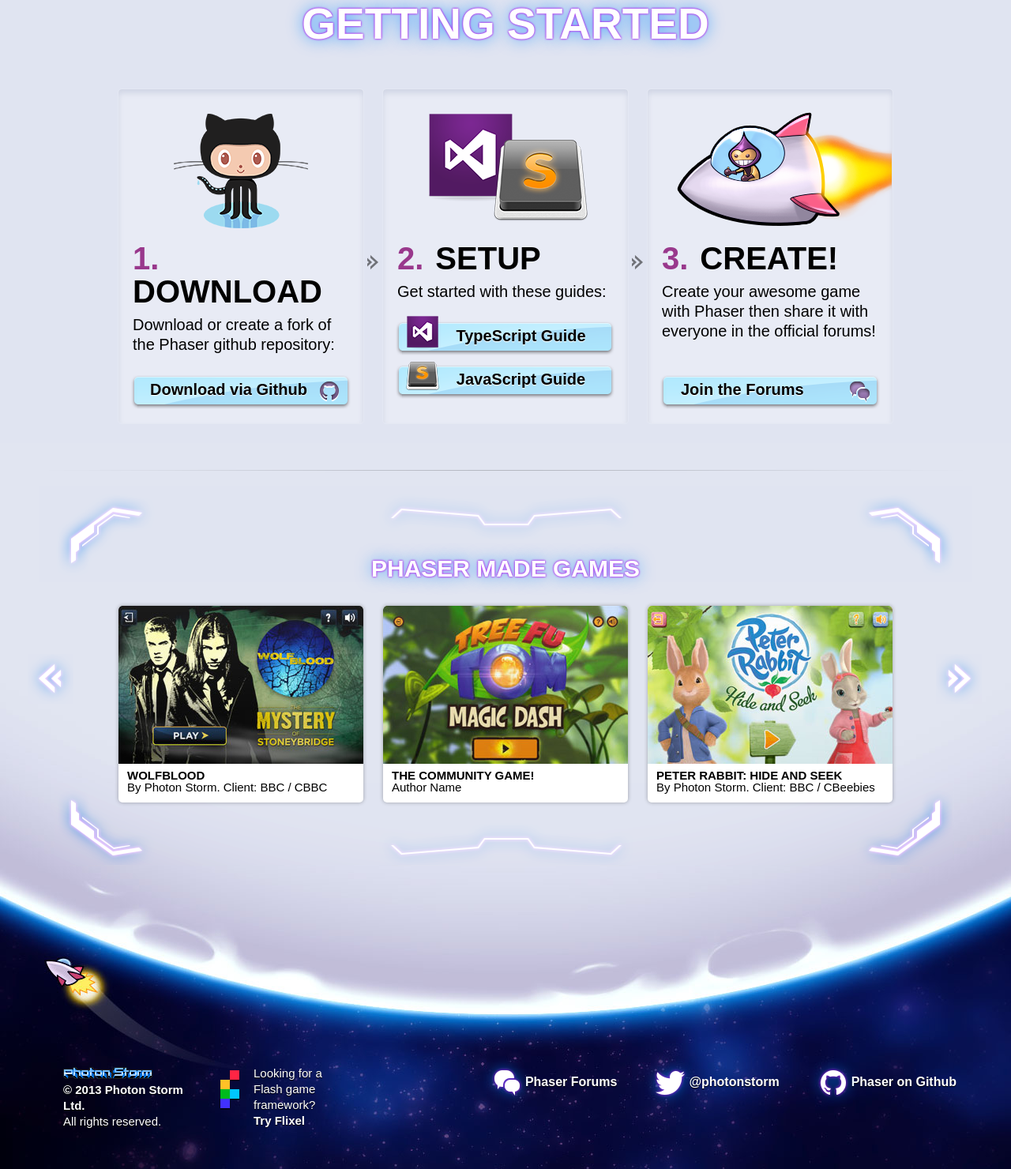
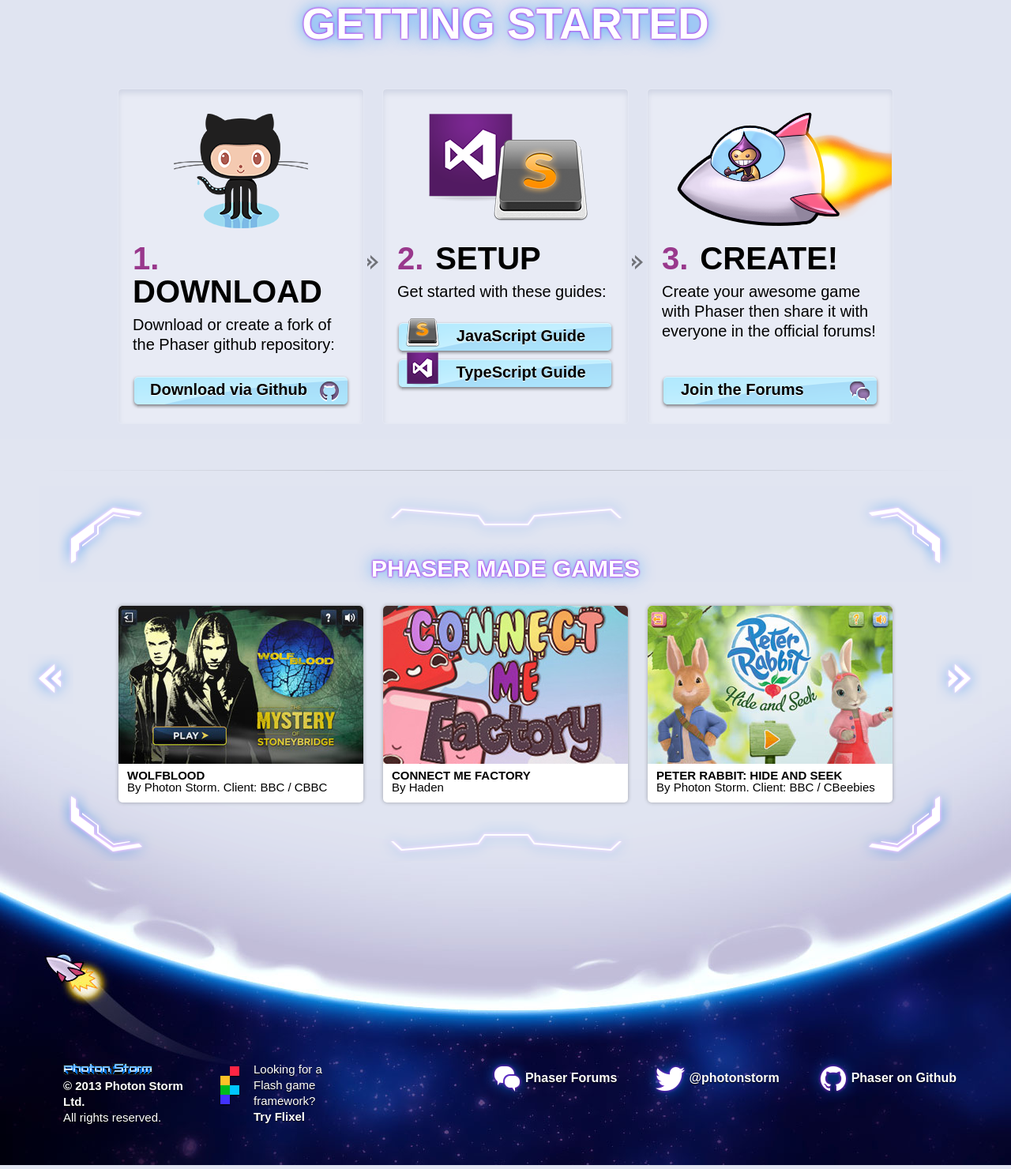
Before and after one commit to SebMoi/phaser-site, a PHP site: page / in a window 1280 px wide. Shown: the part 1257-2737 px from the top of the page at 79% size. Run offline with PHP 8.4, Linux system fonts and the light colour scheme; some libraries are stand-ins or nearby versions.

Commit message:
Updated screen shots

```diff
--- a/index.php
+++ b/index.php
@@ -2,7 +2,7 @@
 <html lang="en">
 <head>
 	<meta charset="utf-8">
-	<title>phaser - HTML5 game framework</title>
+	<title>Phaser - Desktop and Mobile HTML5 game framework</title>
 	<meta name="description" content="A free, fast and flexible framework for HTML5 game creation">
 	<link media="all" rel="stylesheet" href="css/all.css">
 	<link rel="author" href="https://plus.google.com/106676047029022880747/"/>
@@ -14,7 +14,7 @@
 	<script src="js/jquery.main.js"></script>
 	<!--[if IE]><script src="js/ie.js"></script><![endif]-->
 	<script src="//use.typekit.net/fmc0gtt.js"></script>
-	<script >try{Typekit.load();}catch(e){}</script>
+	<script>try{Typekit.load();}catch(e){}</script>
 </head>
 <body>
 	<?php include_once("ga.php") ?>
@@ -173,7 +173,7 @@
 									<a class="open" href="#">Developer Support</a>
 									<div class="popup">
 										<h2>Developer Support</h2>
-										<p>We use Phaser every day on our many client projects. As a result it's constantly evolving and improving and we jump on bugs and pull requests quickly. This is a living, breathing framework maintained by a commercial company with custom feature development and support packages available.</p>
+										<p>We use Phaser every day on our many client projects. As a result it's constantly evolving and improving and we jump on bugs and pull requests quickly. This is a living, breathing framework maintained by a commercial company with custom feature development and support packages available. We live and breathe HTML5 games.</p>
 									</div>
 								</div>
 							</li>
@@ -201,8 +201,8 @@
 							<h2><mark>2.</mark> Setup</h2>
 							<p>Get started with these guides:</p>
 							<div class="button-frame">
+								<a href="#comingsoon" class="button item-03"><span>JavaScript Guide</span></a>
 								<a href="#comingsoon" class="button item-02"><span>TypeScript Guide</span></a>
-								<a href="#comingsoon" class="button item-03"><span>JavaScript Guide</span></a>
 							</div>
 						</div>
 						<div class="box three">
@@ -219,50 +219,56 @@
 							<div class="slideset">
 								<div class="slide">
 									<figure>
-										<a href="#"><img src="images/img-04.jpg" width="310" height="200" alt="image description"></a>
-										<figcaption><strong class="title"><a href="#">Wolfblood</a></strong>By Photon Storm. Client: BBC / CBBC</figcaption>
+										<a href="http://www.photonstorm.com/html5/clients/our-largest-html5-game-to-date-wolfblood-the-mystery-of-stoneybridge-for-cbbc"><img src="images/shot-wolfblood.jpg" width="310" height="200" alt="Wolfblood: The Mystery of Stoneybridge"></a>
+										<figcaption><strong class="title"><a href="http://www.photonstorm.com/html5/clients/our-largest-html5-game-to-date-wolfblood-the-mystery-of-stoneybridge-for-cbbc">Wolfblood</a></strong>By Photon Storm. Client: BBC / CBBC</figcaption>
 									</figure>
 								</div>
 								<div class="slide">
 									<figure>
-										<a href="#"><img src="images/img-03.jpg" width="310" height="200" alt="image description"></a>
-										<figcaption><strong class="title"><a href="#">the community game!</a></strong>Author Name</figcaption>
+										<a href="http://www.html5gamedevs.com/topic/1223-connect-me-factory-my-phaser-game/"><img src="images/shot-connect-me.jpg" width="310" height="200" alt="Connect Me Factory"></a>
+										<figcaption><strong class="title"><a href="http://www.html5gamedevs.com/topic/1223-connect-me-factory-my-phaser-game/">Connect Me Factory</a></strong>By Haden</figcaption>
 									</figure>
 								</div>
 								<div class="slide">
 									<figure>
-										<a href="#"><img src="images/img-02.jpg" width="310" height="200" alt="image description"></a>
-										<figcaption><strong class="title"><a href="#">Peter Rabbit: Hide and Seek</a></strong>By Photon Storm. Client: BBC / CBeebies</figcaption>
+										<a href="http://www.photonstorm.com/games/peter-rabbit-hide-and-seek"><img src="images/shot-peterrabbit.jpg" width="310" height="200" alt="Peter Rabbit: Hide and Seek"></a>
+										<figcaption><strong class="title"><a href="http://www.photonstorm.com/games/peter-rabbit-hide-and-seek">Peter Rabbit: Hide and Seek</a></strong>By Photon Storm. Client: BBC / CBeebies</figcaption>
 									</figure>
 								</div>
 								<div class="slide">
 									<figure>
-										<a href="#"><img src="images/img-04.jpg" width="310" height="205" alt="image description"></a>
-										<figcaption><strong class="title"><a href="#">Wolfblood</a></strong>By Photon Storm. Client: BBC / CBBC</figcaption>
+										<a href="http://www.photonstorm.com/games/sarah-and-duck-jigsaw"><img src="images/shot-sarahandduck.jpg" width="310" height="200" alt="Sarah and Duck: Jigsaw"></a>
+										<figcaption><strong class="title"><a href="http://www.photonstorm.com/games/sarah-and-duck-jigsaw">Sarah and Duck: Jigsaw</a></strong>By Photon Storm. Client: BBC / CBeebies</figcaption>
 									</figure>
 								</div>
 								<div class="slide">
 									<figure>
-										<a href="#"><img src="images/img-03.jpg" width="310" height="205" alt="image description"></a>
-										<figcaption><strong class="title"><a href="#">the community game!</a></strong>Author Name</figcaption>
+										<a href="http://www.ludumdare.com/compo/ludum-dare-27/?action=preview&amp;uid=25563"><img src="images/shot-okai.jpg" width="310" height="200" alt="OKAI"></a>
+										<figcaption><strong class="title"><a href="http://www.ludumdare.com/compo/ludum-dare-27/?action=preview&amp;uid=25563">OKAI</a></strong>By NoNameNoSocks</figcaption>
 									</figure>
 								</div>
 								<div class="slide">
 									<figure>
-										<a href="#"><img src="images/img-02.jpg" width="310" height="205" alt="image description"></a>
-										<figcaption><strong class="title"><a href="#">Peter Rabbit: Hide and Seek</a></strong>By Photon Storm. Client: BBC / CBeebies</figcaption>
+										<a href="http://www.gamepyong.com/til_death/"><img src="images/shot-tildeath.jpg" width="310" height="200" alt="Til Death"></a>
+										<figcaption><strong class="title"><a href="http://www.gamepyong.com/til_death/">Til Death</a></strong>By GamePyong</figcaption>
 									</figure>
 								</div>
 								<div class="slide">
 									<figure>
-										<a href="#"><img src="images/img-04.jpg" width="310" height="205" alt="image description"></a>
-										<figcaption><strong class="title"><a href="#">Wolfblood</a></strong>By Photon Storm. Client: BBC / CBBC</figcaption>
+										<a href="http://www.gamepyong.com/caveman_calamity/"><img src="images/shot-caveman.jpg" width="310" height="200" alt="Caveman Calamity"></a>
+										<figcaption><strong class="title"><a href="http://www.gamepyong.com/caveman_calamity/">Caveman Calamity</a></strong>By GamePyong</figcaption>
 									</figure>
 								</div>
 								<div class="slide">
 									<figure>
-										<a href="#"><img src="images/img-03.jpg" width="310" height="205" alt="image description"></a>
-										<figcaption><strong class="title"><a href="#">the community game!</a></strong>Author Name</figcaption>
+										<a href="http://www.photonstorm.com/games/old-jacks-boat"><img src="images/shot-oldjacksboat.jpg" width="310" height="200" alt="Old Jack's Boat"></a>
+										<figcaption><strong class="title"><a href="http://www.photonstorm.com/games/old-jacks-boat">Old Jack's Boat: Find the Fish</a></strong>By Photon Storm. Client: BBC / CBeebies</figcaption>
+									</figure>
+								</div>
+								<div class="slide">
+									<figure>
+										<a href="http://www.html5gamedevs.com/topic/873-guidelines-for-posting-in-this-board/"><img src="images/shot-yourgame.jpg" width="310" height="200" alt="Your Game Here!"></a>
+										<figcaption><strong class="title"><a href="http://www.html5gamedevs.com/topic/873-guidelines-for-posting-in-this-board/">Your Game Here!</a></strong>By the wonderful person reading this :)</figcaption>
 									</figure>
 								</div>
 							</div>
```
Also changed, not shown: images/img-03.jpg (deleted), images/shot-caveman.jpg (added), images/shot-connect-me.jpg (added), images/shot-okai.jpg (added), images/shot-oldjacksboat.jpg (added), images/shot-peterrabbit.jpg (renamed from images/img-02.jpg), images/shot-sarahandduck.jpg (added), images/shot-tildeath.jpg (added), images/shot-wolfblood.jpg (renamed from images/img-04.jpg), images/shot-yourgame.jpg (added).
